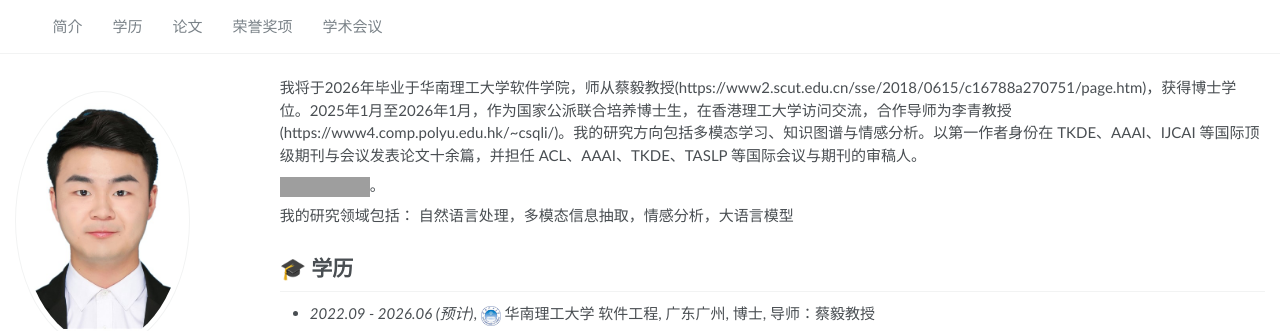
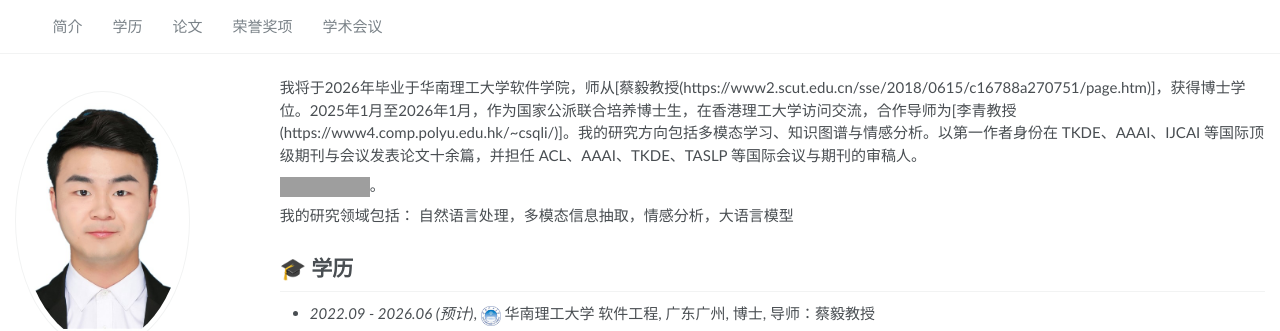
Before and after one commit to YuanLi95/YuanLi95.github.io, a Jekyll site: the page built from _pages/about.md, in a window 1280 px wide and 900 px high. Shown: the top 331 px of the window. Built offline with Jekyll 4.4.1, drawn with Linux system fonts in a browser that asks for light colours; some web fonts are replaced; grey boxes are pictures that could not be loaded.

```diff
--- a/_pages/about.md
+++ b/_pages/about.md
@@ -18,7 +18,7 @@ redirect_from:
 <span class='anchor' id='about-me'></span>
 
 
-我将于2026年毕业于华南理工大学软件学院，师从蔡毅教授(https://www2.scut.edu.cn/sse/2018/0615/c16788a270751/page.htm)，获得博士学位。2025年1月至2026年1月，作为国家公派联合培养博士生，在香港理工大学访问交流，合作导师为李青教授(https://www4.comp.polyu.edu.hk/~csqli/)。我的研究方向包括多模态学习、知识图谱与情感分析。以第一作者身份在 TKDE、AAAI、IJCAI 等国际顶级期刊与会议发表论文十余篇，并担任 ACL、AAAI、TKDE、TASLP 等国际会议与期刊的审稿人。
+我将于2026年毕业于华南理工大学软件学院，师从[蔡毅教授(https://www2.scut.edu.cn/sse/2018/0615/c16788a270751/page.htm)]，获得博士学位。2025年1月至2026年1月，作为国家公派联合培养博士生，在香港理工大学访问交流，合作导师为[李青教授(https://www4.comp.polyu.edu.hk/~csqli/)]。我的研究方向包括多模态学习、知识图谱与情感分析。以第一作者身份在 TKDE、AAAI、IJCAI 等国际顶级期刊与会议发表论文十余篇，并担任 ACL、AAAI、TKDE、TASLP 等国际会议与期刊的审稿人。
 
  <a href='https://scholar.google.com/citations?user=5VtOcSkAAAAJ&hl'><img src="https://img.shields.io/endpoint?url={{ url | url_encode }}&logo=Google%20Scholar&labelColor=f6f6f6&color=9cf&style=flat&label=引用"></a>。
 
```
